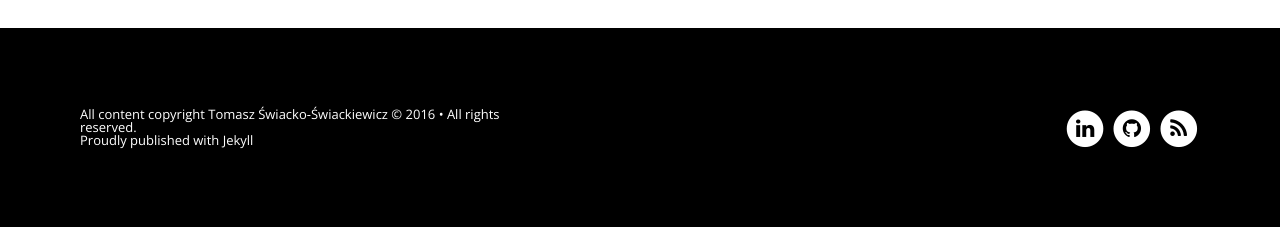
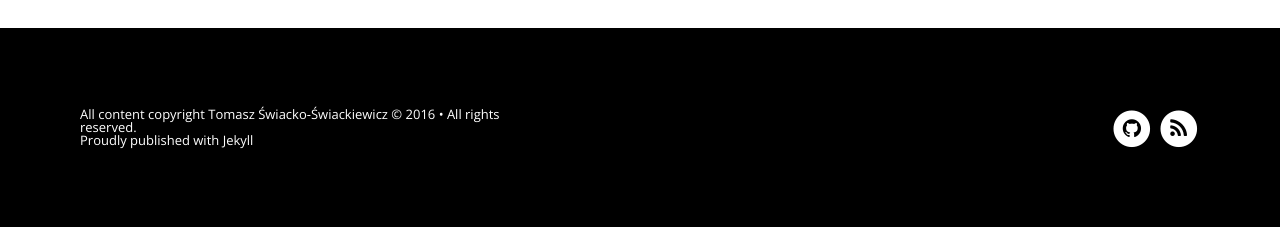
Before and after one commit to tswiackiewicz/inside-the-source-code, a Jekyll site: the page built from index.html, in a window 1280 px wide. Shown: the part 2341-2568 px from the top of the page. Built offline with Jekyll 4.4.1, drawn with Linux system fonts in a browser that asks for light colours; nearby versions of some CDN libraries; the list of posts is cut into pages by our own code.

Commit message:
Zmiana konfiguracji

```diff
--- a/_config.yml
+++ b/_config.yml
@@ -1,5 +1,5 @@
-title:              "Inside The Source Code"
-description:        "Inside The Source Code Blog"
+title:              Inside The Source Code
+description:        Inside The Source Code Blog
 disqus_shortname:   insidethesourcecode
 share:              true
 dropcap:            true
@@ -8,12 +8,12 @@
 
 # owner/author information
 owner:
-  name:             "Tomasz Świacko-Świackiewicz"
-  avatar:           "avatar.png"
+  name:             Tomasz Świacko-Świackiewicz
+  avatar:           avatar.png
   email:
-  description:      "Software Architect, GetResponse"
-  linkedin:         "https://pl.linkedin.com/in/tomasz-%C5%9Bwiacko-%C5%9Bwiackiewicz-9b8029114"
-  github:           "tswiackiewicz"
+  description:      Software Architect, GetResponse
+  #linkedin:         https://pl.linkedin.com/in/tomasz-%C5%9Bwiacko-%C5%9Bwiackiewicz-9b8029114
+  github:           tswiackiewicz
 
 # Analytics and webmaster tools stuff goes here
 google_analytics:   UA-61454272-1
```
